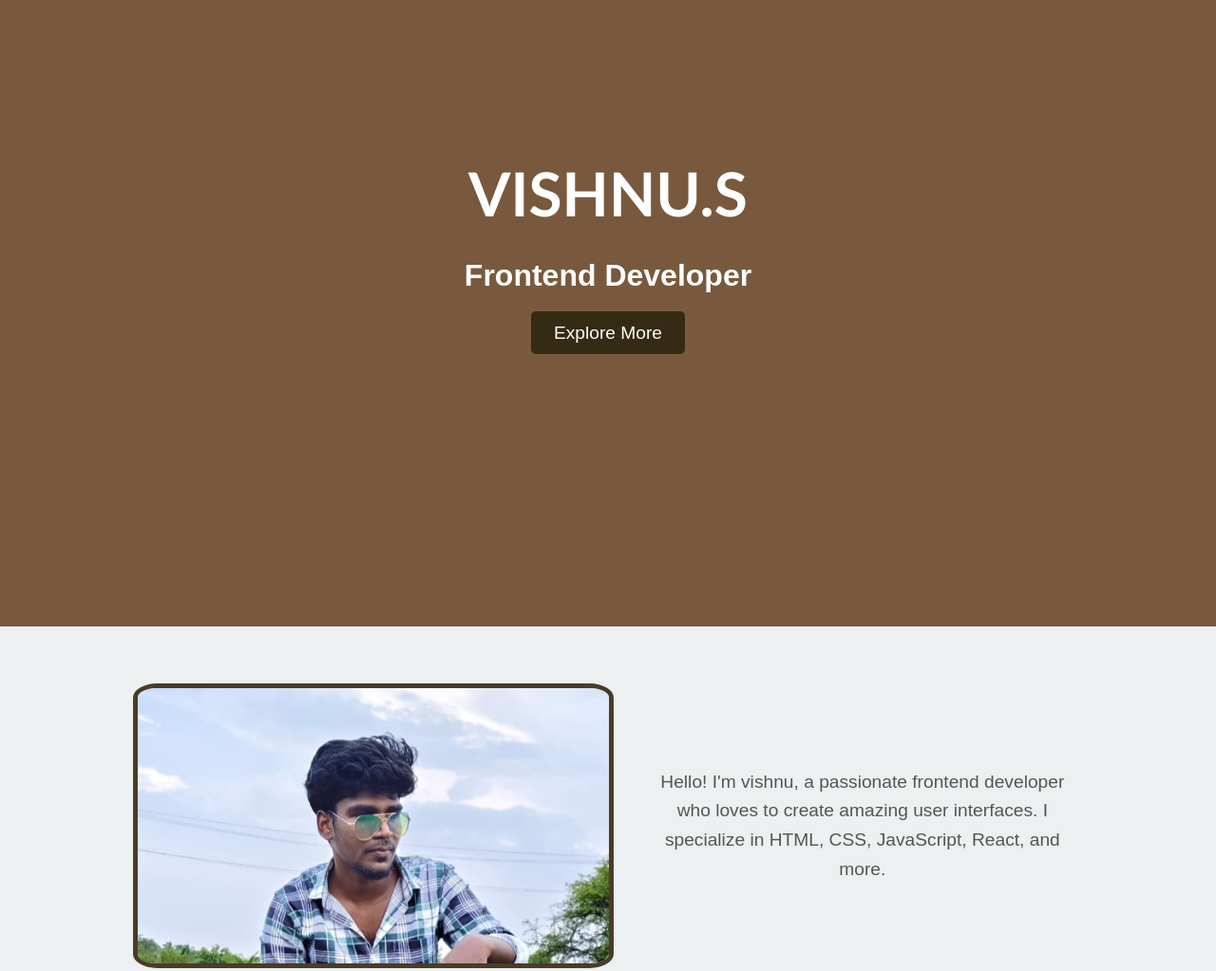
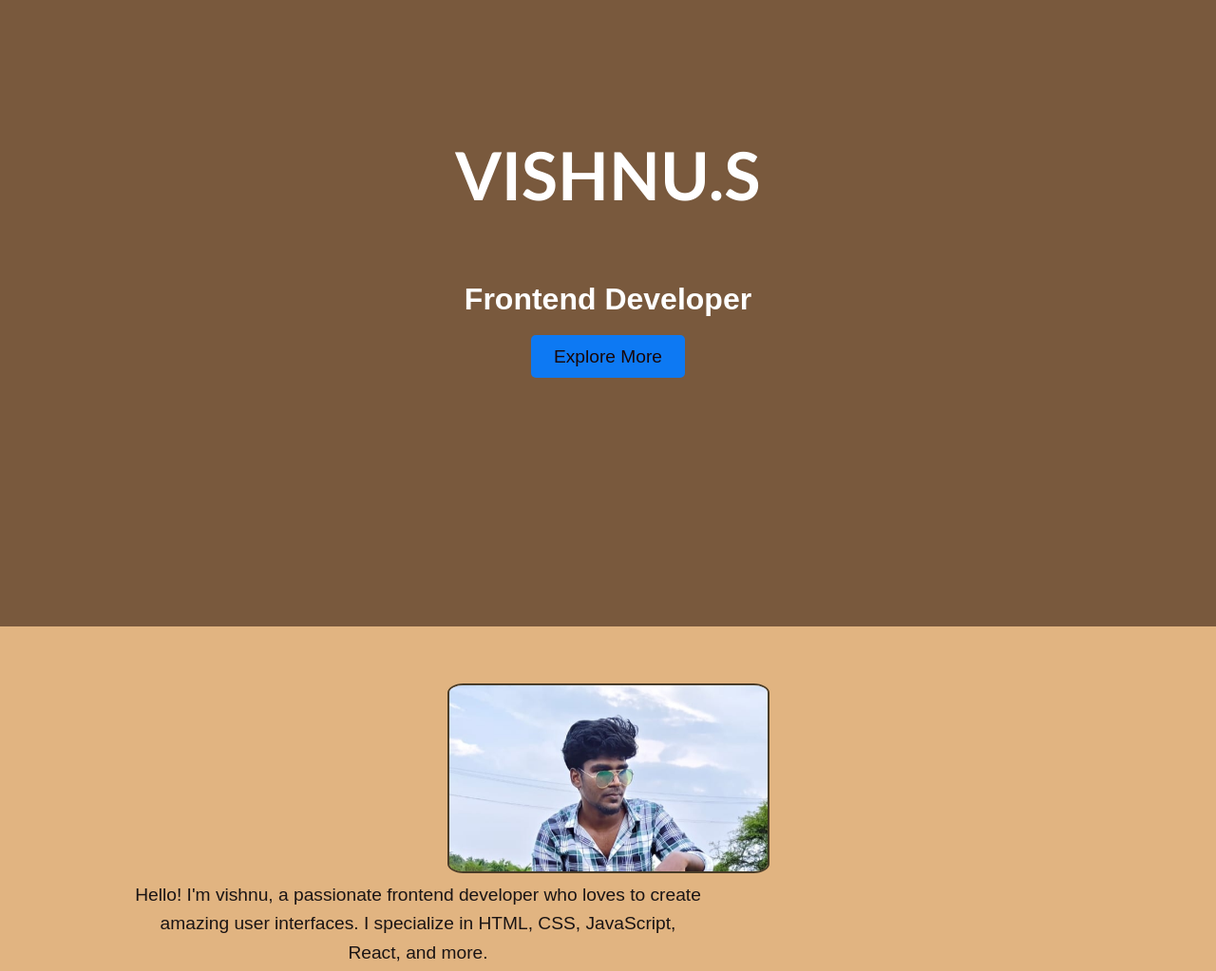
Before and after one commit to vishnuuuuuuuuuuuuuu/my-protfiliyo, a plain HTML site: page index.html in a window 1280 px wide. Shown: the part 140-1163 px from the top of the page at 95% size. Drawn offline with Linux system fonts and the light colour scheme.

Commit message:
second commit

```diff
--- a/script.js
+++ b/script.js
@@ -11,6 +11,6 @@ document.getElementById("contact-form").addEventListener("submit", function (eve
       document.getElementById("response").textContent = "Thank you for reaching out!";
       document.getElementById("contact-form").reset();
     } else {
-      alert("Please fill in all fields.");
+      alert("Ellathayum fill pannu moothevi");
     }
   });
--- a/styles.css
+++ b/styles.css
@@ -23,8 +23,8 @@ body {
 }
 
 #home .content h1 {
-  font-size: 4rem;
-  margin-bottom: 10px;
+  font-size:70px ;
+  margin-bottom: 50px;
 }
 
 #home .content h2 {
@@ -33,22 +33,18 @@ body {
 }
 
 #home .content .btn {
-  background-color: #352a14;
-  color: white;
+  background-color: #0d79f3;
+  color: rgb(24, 6, 6);
   padding: 12px 24px;
   font-size: 1.2rem;
   border: none;
   border-radius: 5px;
-  text-decoration: none;
-}
-
-#home .content .btn:hover {
-  background-color: #352a14;
+  text-decoration:solid;
 }
 
 #about {
   padding: 60px 0;
-  background-color: #ecf0f1;
+  background-color: #e1b481;
   text-align: center;
 }
 
@@ -57,25 +53,19 @@ body {
   margin: 0 auto;
 }
 
-#about .bio {
-  display: flex;
-  justify-content: center;
-  align-items: center;
-  gap: 30px;
-}
-
 #about .bio img {
-  width: 600px; /* Adjusted width */
-  height: 300px; /* Adjusted height */
+  width: 100pxpx; /* Adjusted width */
+  height: 200px; /* Adjusted height */
   border-radius: 5%;
-  border: 5px solid #493c28;
+  border:2px solid #493c28;
 }
 
 
 #about .bio p {
+  text-align: center;
   max-width: 600px;
   font-size: 1.2rem;
-  color: #555;
+  color: #1a1414;
 }
 
 #contact {
@@ -89,7 +79,7 @@ body {
   margin-bottom: 40px;
 }
 
-#contact form input, #contact form textarea {
+#contact form input ,#contact form textarea {
   width: 80%;
   padding: 12px;
   margin: 10px 0;
@@ -99,13 +89,13 @@ body {
 }
 
 #contact form button {
-  background-color: #493c28;
+  background-color: #7e6c51;
   color: white;
   padding: 12px 10px;
   font-size: 1.2rem;
   border: none;
   border-radius: 5px;
-  cursor: pointer;
+  cursor:crosshair;
 }
 
 #contact form button:hover {
```
